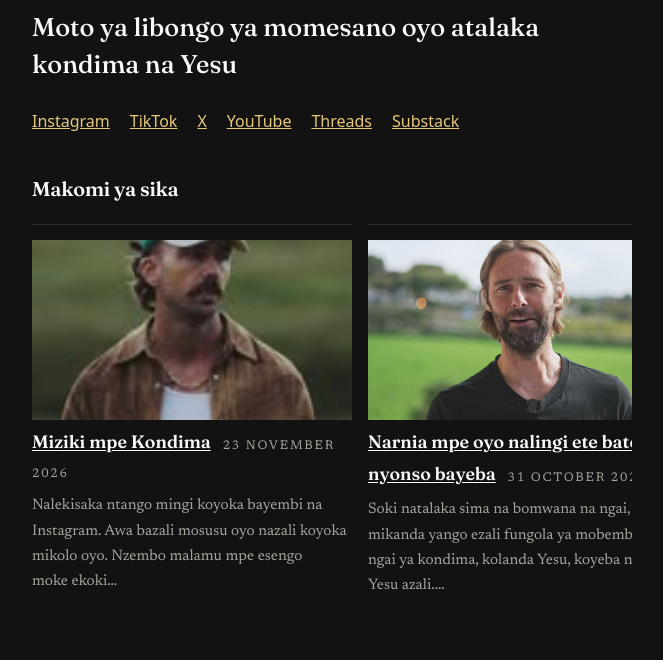
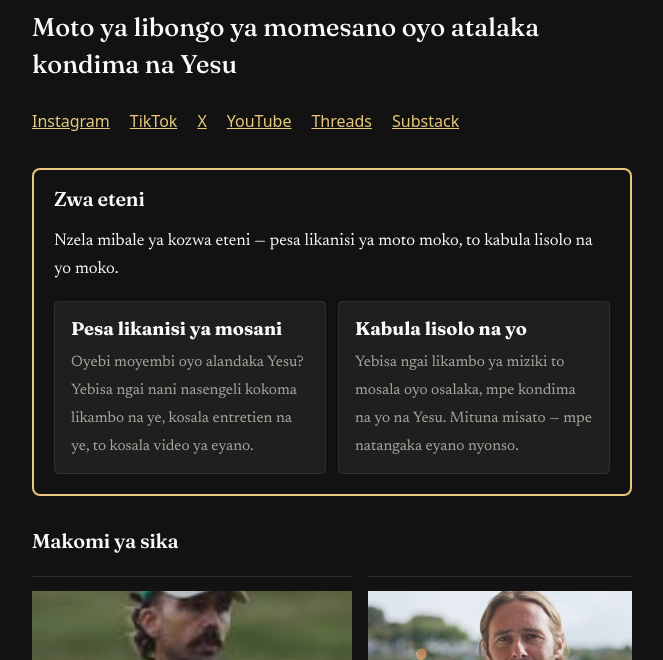
Before and after one commit to streamjonathan/jonathanmccallum-ln, an Eleventy site: page index.njk in a window 1280 px wide. Shown: the part 133-793 px from the top of the page, without its empty margins (308-971 px from the left). Built offline with nearby package versions, Linux system fonts and the light colour scheme; Eleventy itself is replaced by a stand-in of ours; files that its build step writes are made by us from their sources; files whose address does not match are found by name.

Commit message:
Get involved box (translated), linking to the main site's Suggest and Share pages
The two cards link to https://jonathanmccallum.com/suggest-an-artist/ and
https://jonathanmccallum.com/share-your-story/ — this language site has no
suggest/share pages of its own, and the Worker's session cookie is host-only
for jonathanmccallum.com (no CORS for cross-origin API calls), so sign-in and
the forms cannot run on a jonathanmccallum-<code>.pages.dev origin.
Deployment waits on the Cloudflare 20-project cap / clubhousejonathan token.

```diff
--- /dev/null
+++ b/_includes/get-involved.njk
@@ -0,0 +1,14 @@
+<section class="get-involved" aria-labelledby="get-involved-heading">
+  <h2 id="get-involved-heading">Zwa eteni</h2>
+  <p>Nzela mibale ya kozwa eteni — pesa likanisi ya moto moko, to kabula lisolo na yo moko.</p>
+  <div class="get-involved__cards">
+    <a class="get-involved__card" href="https://jonathanmccallum.com/suggest-an-artist/">
+      <strong>Pesa likanisi ya mosani</strong>
+      <span>Oyebi moyembi oyo alandaka Yesu? Yebisa ngai nani nasengeli kokoma likambo na ye, kosala entretien na ye, to kosala video ya eyano.</span>
+    </a>
+    <a class="get-involved__card" href="https://jonathanmccallum.com/share-your-story/">
+      <strong>Kabula lisolo na yo</strong>
+      <span>Yebisa ngai likambo ya miziki to mosala oyo osalaka, mpe kondima na yo na Yesu. Mituna misato — mpe natangaka eyano nyonso.</span>
+    </a>
+  </div>
+</section>
--- a/_includes/layouts/base.njk
+++ b/_includes/layouts/base.njk
@@ -121,8 +121,8 @@
 </script>
 {% endif %}
 <link rel="alternate" type="application/rss+xml" title="{{ site.title }}" href="/feed/">
-<link rel="preload" href="/css/style.css?v=12" as="style">
-<link rel="stylesheet" href="/css/style.css?v=12">
+<link rel="preload" href="/css/style.css?v=13" as="style">
+<link rel="stylesheet" href="/css/style.css?v=13">
 </head>
 <body>
 <a class="skip-link" href="#main">Kende na makomi</a>
--- a/_includes/layouts/page.njk
+++ b/_includes/layouts/page.njk
@@ -5,3 +5,6 @@ layout: layouts/base.njk
   <h1>{{ title }}</h1>
   {{ content | safe }}
 </article>
+{% if page.url != "/suggest-an-artist/" and page.url != "/share-your-story/" %}
+{% include "get-involved.njk" %}
+{% endif %}
--- a/_includes/layouts/post.njk
+++ b/_includes/layouts/post.njk
@@ -10,6 +10,7 @@ layout: layouts/base.njk
   {{ content | safe }}
   </div>
 </article>
+{% include "get-involved.njk" %}
 {% set prevPost = collections.publishedPosts | getPreviousCollectionItem(page) %}
 {% set nextPost = collections.publishedPosts | getNextCollectionItem(page) %}
 {% if prevPost or nextPost %}
--- a/css/style.css
+++ b/css/style.css
@@ -256,6 +256,32 @@ button[type="submit"] {
 /* Featured carousel: the newest articles in a slow-moving row, same
    scroll-snap pattern as the Watch row. The reader can swipe or scroll
    it by hand; the script below moves it along gently when left alone. */
+/* Get involved: the reader forms, on the main site, in a gold box so they pop out.
+   On this language site the two cards link to jonathanmccallum.com, where
+   sign-in and the forms live (the session cookie is host-only for the main
+   site, so they cannot run here). */
+.get-involved {
+  border: 2px solid var(--link);
+  border-radius: 0.5rem;
+  padding: 1rem 1.25rem 1.25rem;
+  margin: 0 0 1.5rem;
+}
+.get-involved h2 { margin-top: 0; }
+.get-involved__cards { display: flex; flex-wrap: wrap; gap: 0.75rem; margin-top: 0.75rem; }
+.get-involved__card {
+  flex: 1 1 16rem;
+  display: block;
+  padding: 0.75rem 1rem;
+  border: 1px solid var(--line);
+  border-radius: 0.25rem;
+  background: var(--code-bg);
+  color: var(--text);
+  text-decoration: none;
+}
+.get-involved__card:hover { border-color: var(--link); }
+.get-involved__card strong { display: block; font-family: "Fraunces", Georgia, "Iowan Old Style", "Times New Roman", serif; font-size: 1.15rem; margin-bottom: 0.25rem; }
+.get-involved__card span { color: var(--muted); font-size: 0.95rem; }
+
 .featured { margin-top: 1.5rem; }
 .featured-row { display: flex; gap: 1rem; overflow-x: auto; scroll-snap-type: x mandatory; list-style: none; padding: 0 0 0.5rem; margin: 1rem 0; }
 /* The arrows and dots are the navigation now, so the row's own
--- a/index.njk
+++ b/index.njk
@@ -17,6 +17,8 @@ eleventyExcludeFromCollections: true
   <a href="https://www.threads.com/@jonamccallum">Threads</a>
   <a href="https://jonamccallum.substack.com">Substack</a>
 </p>
+
+{% include "get-involved.njk" %}
 
 <section class="featured" data-fade aria-labelledby="featured-heading">
   <h2 id="featured-heading">Makomi ya sika</h2>
```
